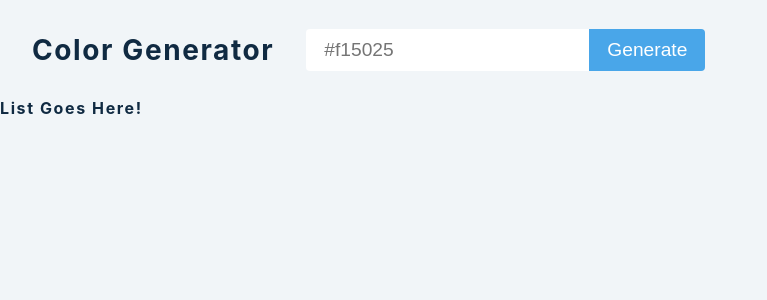
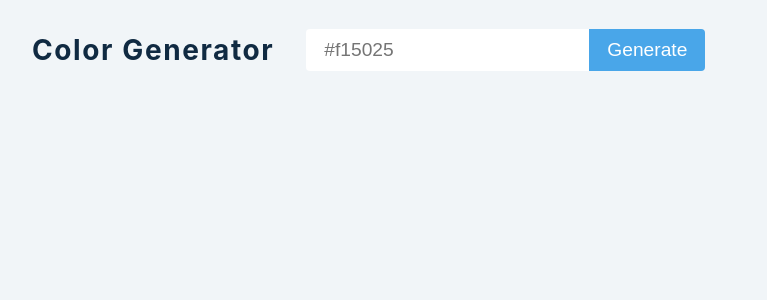
Before and after one commit to eslamsobhy/color-generator-app, a React (Create React App) app: page / in a window 1280 px wide. Shown: the top 300 px of the page, without its empty margins (0-767 px from the left). Built offline with nearby package versions, Linux system fonts and the light colour scheme.

Commit message:
captured each color

```diff
--- a/src/App.js
+++ b/src/App.js
@@ -6,12 +6,13 @@ import Values from "values.js";
 function App() {
   const [color, setColor] = useState("");
   const [error, setError] = useState(false);
+  const [list, setList] = useState([]);
 
   const handleSubmit = (e) => {
     e.preventDefault(); //to prevent refreshing when submitting!
     try {
       let colors = new Values(color).all(10);
-      console.log(colors);
+      setList(colors);
     } catch (error) {
       console.log(error);
       setError(true);
@@ -36,7 +37,10 @@ function App() {
         </form>
       </section>
       <section className="colors">
-        <h4>list goes here!</h4>
+        {list.map((color, index) => {
+          console.log(color);
+          return <SingleColor key={index} {...color}></SingleColor>;
+        })}
       </section>
     </>
   );
--- a/src/SingleColor.js
+++ b/src/SingleColor.js
@@ -1,8 +1,8 @@
-import React, { useState, useEffect } from 'react'
-import rgbToHex from './utils'
+import React, { useState, useEffect } from "react";
+import rgbToHex from "./utils";
 
-const SingleColor = () => {
-  return <h4>single color</h4>
-}
+const SingleColor = ({ rgb, weight }) => {
+  return <h4>single color</h4>;
+};
 
-export default SingleColor
+export default SingleColor;
```
